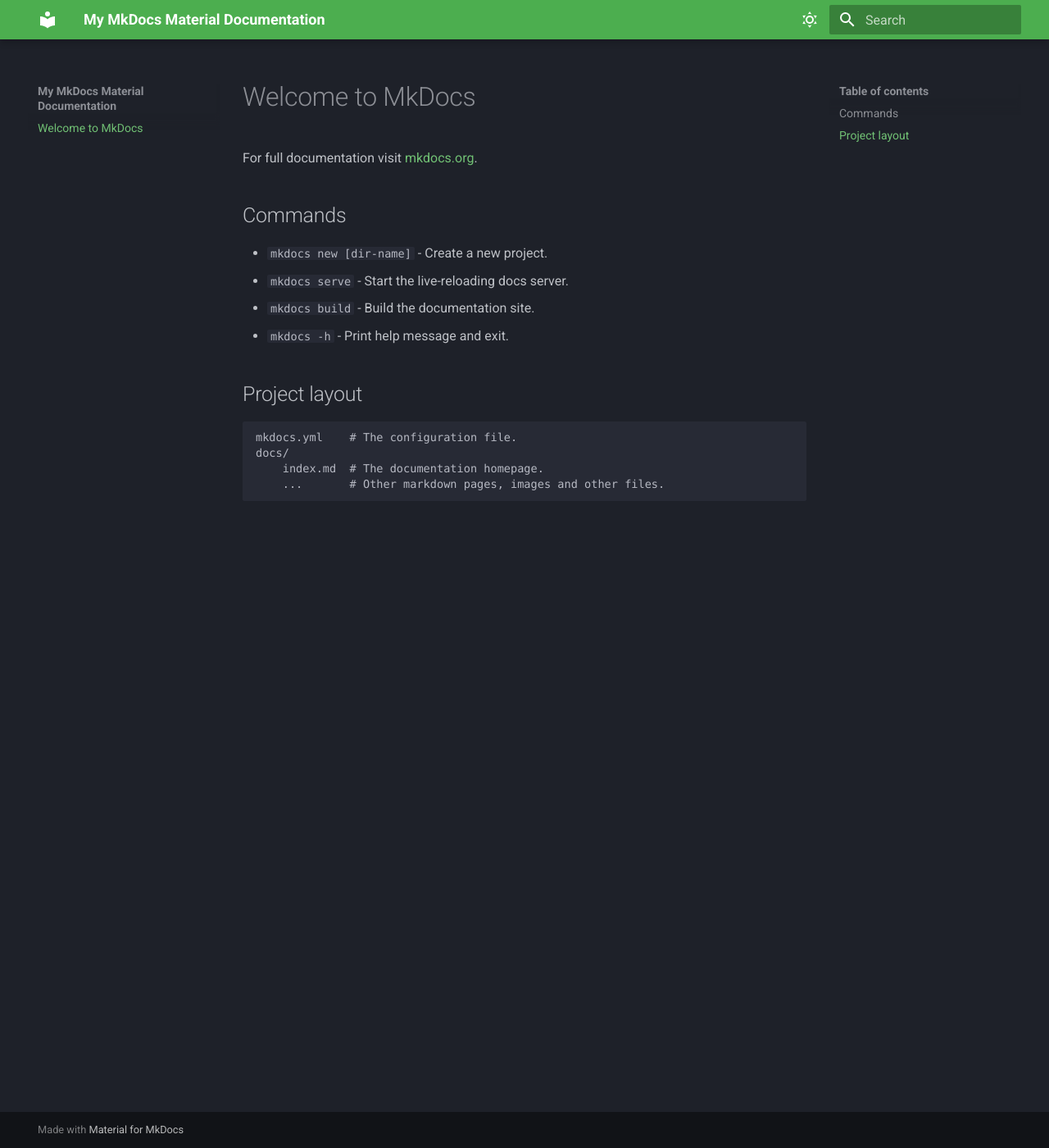
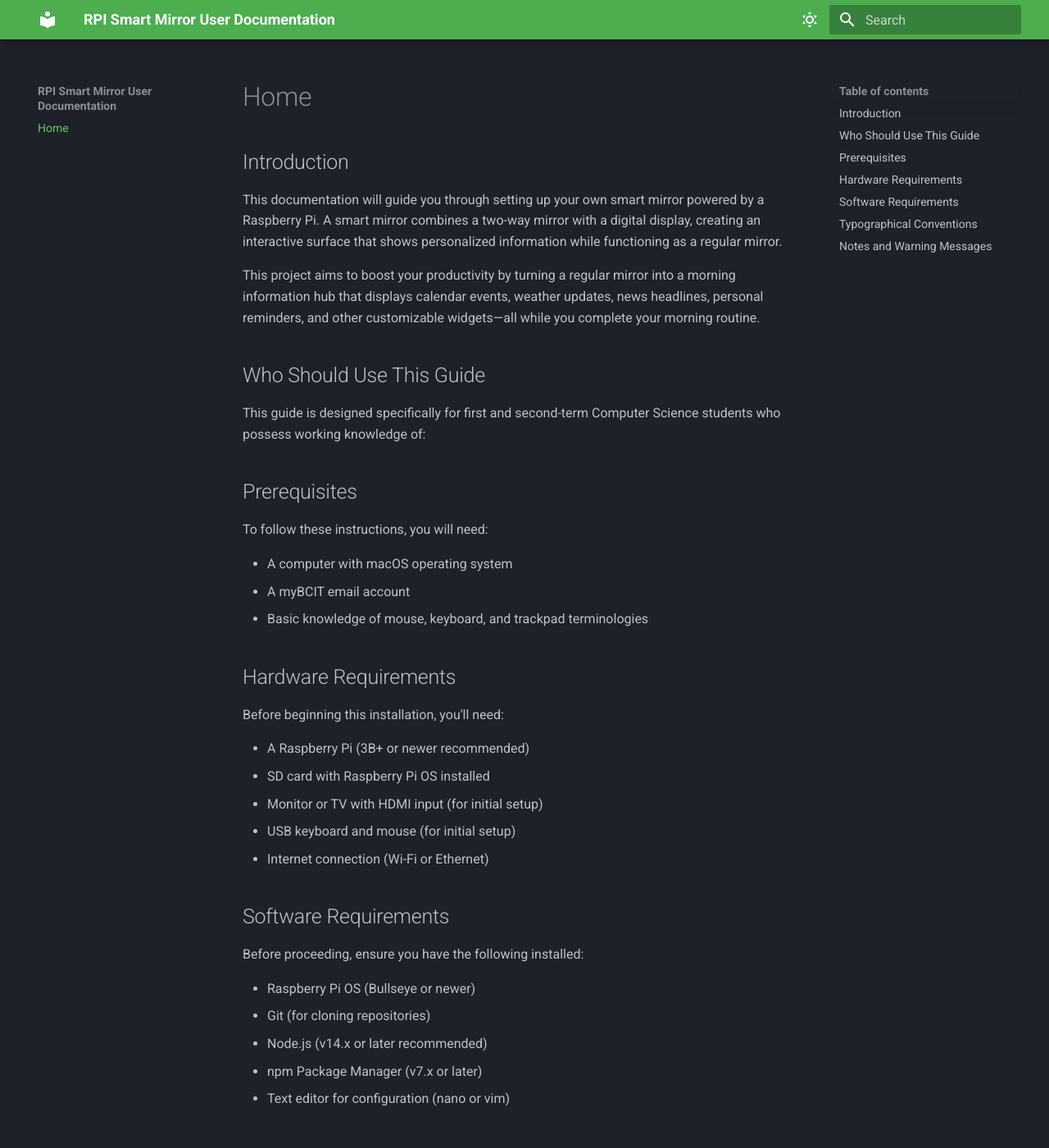
Before and after one commit to 9DSG9/MKDocs, an MkDocs documentation site: the page built from docs/index.md, in a window 1280 px wide and 1400 px high. Shown: the whole window at 82% size. Built offline with MkDocs 1.6.1 and Material for MkDocs 9.7.7, drawn with Linux system fonts in a browser that asks for light colours; some web fonts are replaced; some of the changed text lies outside the part shown.

Commit message:
Add rough home page

```diff
--- a/docs/index.md
+++ b/docs/index.md
@@ -1,17 +1,64 @@
-# Welcome to MkDocs
+## Introduction
 
-For full documentation visit [mkdocs.org](https://www.mkdocs.org).
+This documentation will guide you through setting up your own smart mirror powered by a Raspberry Pi. A smart mirror combines a two-way mirror with a digital display, creating an interactive surface that shows personalized information while functioning as a regular mirror.
 
-## Commands
+This project aims to boost your productivity by turning a regular mirror into a morning information hub that displays calendar events, weather updates, news headlines, personal reminders, and other customizable widgets—all while you complete your morning routine.
 
-* `mkdocs new [dir-name]` - Create a new project.
-* `mkdocs serve` - Start the live-reloading docs server.
-* `mkdocs build` - Build the documentation site.
-* `mkdocs -h` - Print help message and exit.
+## Who Should Use This Guide
 
-## Project layout
+This guide is designed specifically for first and second-term Computer Science students who possess working knowledge of:
 
-    mkdocs.yml    # The configuration file.
-    docs/
-        index.md  # The documentation homepage.
-        ...       # Other markdown pages, images and other files.
+## Prerequisites
+
+To follow these instructions, you will need:
+
+* A computer with macOS operating system
+* A myBCIT email account
+* Basic knowledge of mouse, keyboard, and trackpad terminologies
+
+## Hardware Requirements
+
+Before beginning this installation, you'll need:
+
+* A Raspberry Pi (3B+ or newer recommended)
+* SD card with Raspberry Pi OS installed
+* Monitor or TV with HDMI input (for initial setup)
+* USB keyboard and mouse (for initial setup)
+* Internet connection (Wi-Fi or Ethernet)
+
+## Software Requirements
+
+Before proceeding, ensure you have the following installed:
+
+* Raspberry Pi OS (Bullseye or newer)
+* Git (for cloning repositories)
+* Node.js (v14.x or later recommended)
+* npm Package Manager (v7.x or later)
+* Text editor for configuration (nano or vim)
+
+## Typographical Conventions
+In these smart mirror setup instructions, I'll use the following conventions to help you navigate the documentation:
+1. Terminal commands will be displayed in code blocks:
+
+ 	** Image goes here **
+
+2. File paths and configuration files will be formatted:
+config.js or /etc/MagicMirror/config
+
+
+3. User interface elements will be displayed in [square brackets]:
+[Settings] or [Display]
+
+
+4. Step-by-step instructions will be numbered and use bold for actions:
+
+
+Open the terminal
+Type the command to update your system
+
+5. Important changes to existing files will be highlighted in yellow:
+
+	 ** Image goes here **
+
+
+## Notes and Warning Messages
--- a/mkdocs.yml
+++ b/mkdocs.yml
@@ -1,4 +1,4 @@
-site_name: My MkDocs Material Documentation
+site_name: RPI Smart Mirror User Documentation
 site_url: https://sitename.example
 theme:
   name: material
```
